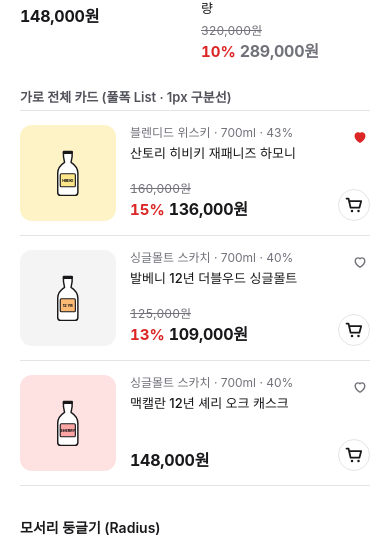
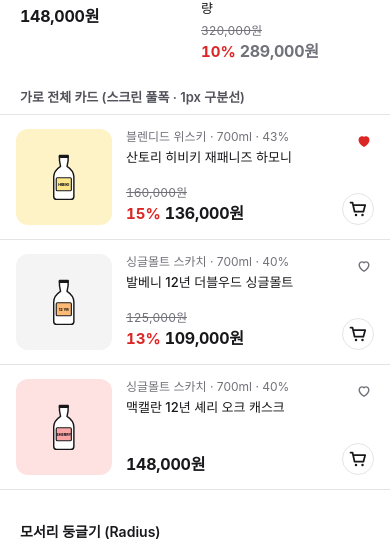
Before and after one commit to Link-up-co/mobile-design-system, a Next.js app: page / in a window 390 px wide. Shown: the part 3847-4388 px from the top of the page. Built offline with nearby package versions, Linux system fonts and the light colour scheme; a web font is replaced by a local one.

Commit message:
fix(mobile): make full-width list ProductCard span edge-to-edge across viewport

```diff
--- a/src/app/ProductCardShowcase.tsx
+++ b/src/app/ProductCardShowcase.tsx
@@ -141,10 +141,10 @@ export function ProductCardShowcase() {
         </div>
       </div>
 
-      {/* 2) 가로 전체 카드 (1px 구분선 플랫 리스트) */}
-      <div className="space-y-1">
-        <span className="block text-body-sm font-semibold text-ink-secondary">가로 전체 카드 (풀폭 List · 1px 구분선)</span>
-        <div className="divide-y divide-line border-y border-line">
+      {/* 2) 가로 전체 카드 (좌우 여백 없이 스크린 풀폭 · 1px 구분선 플랫 리스트) */}
+      <div className="space-y-2">
+        <span className="block text-body-sm font-semibold text-ink-secondary">가로 전체 카드 (스크린 풀폭 · 1px 구분선)</span>
+        <div className="-mx-5 divide-y divide-line border-y border-line">
           {SAMPLE_PRODUCTS.slice(0, 3).map((p) => (
             <ProductCard
               key={p.id}
--- a/src/mobile/ProductCard.tsx
+++ b/src/mobile/ProductCard.tsx
@@ -136,11 +136,11 @@ export function ProductCard({
       <article
         data-variant="list"
         className={clsx(
-          "group relative flex w-full items-center gap-3.5 py-3.5 transition-[scale] duration-135 ease-out has-[.card-link:active]:scale-[0.985] motion-reduce:transition-none",
+          "group relative flex w-full items-center gap-3.5 px-4 py-3.5 transition-colors duration-150 ease-out has-[.card-link:active]:bg-canvas/70",
           className
         )}
       >
-        <div className="relative size-24 shrink-0 overflow-hidden rounded-card bg-canvas/70">
+        <div className="relative size-24 shrink-0 overflow-hidden rounded-card bg-canvas/70 transition-[scale] duration-135 ease-out group-has-[.card-link:active]:scale-[0.97] motion-reduce:transition-none">
           {media}
           {soldOutOverlay}
         </div>
```
Also changed, not shown: 1 other file (tests, documents, lock files or other folders).
